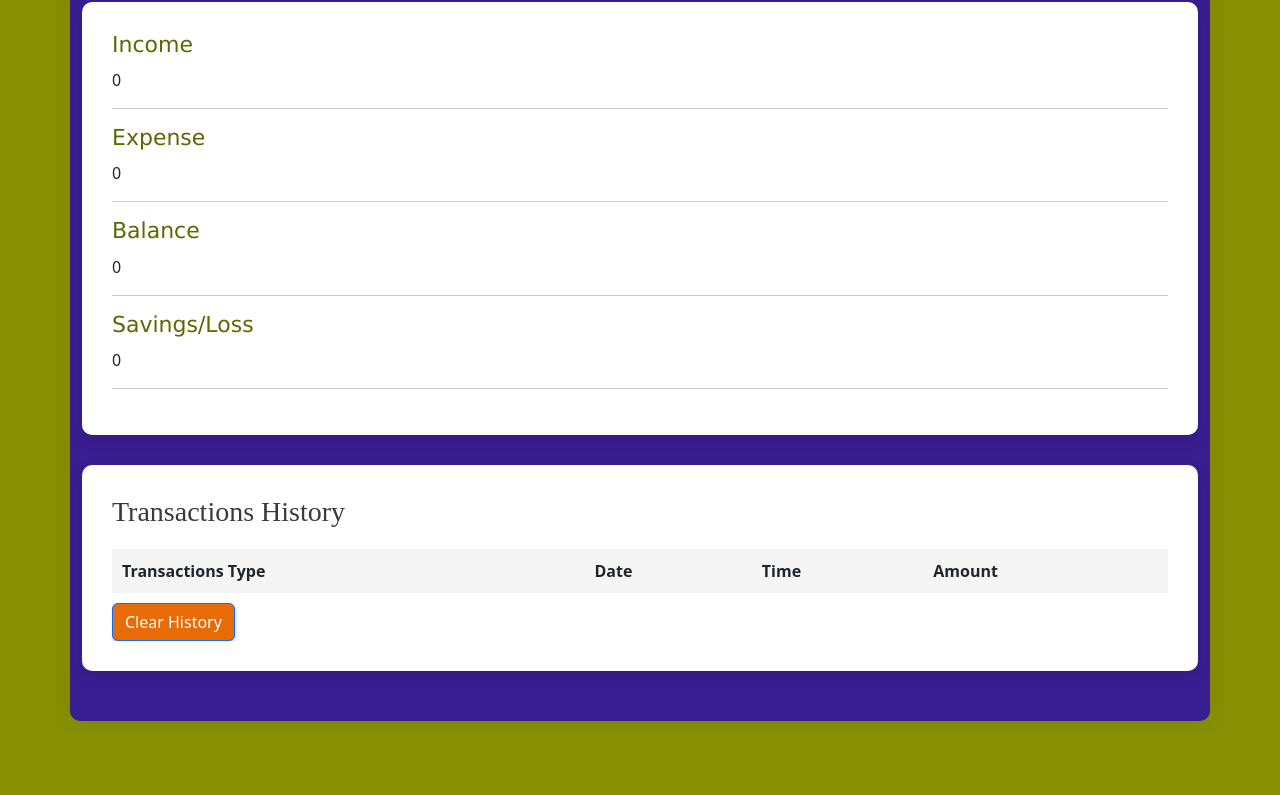
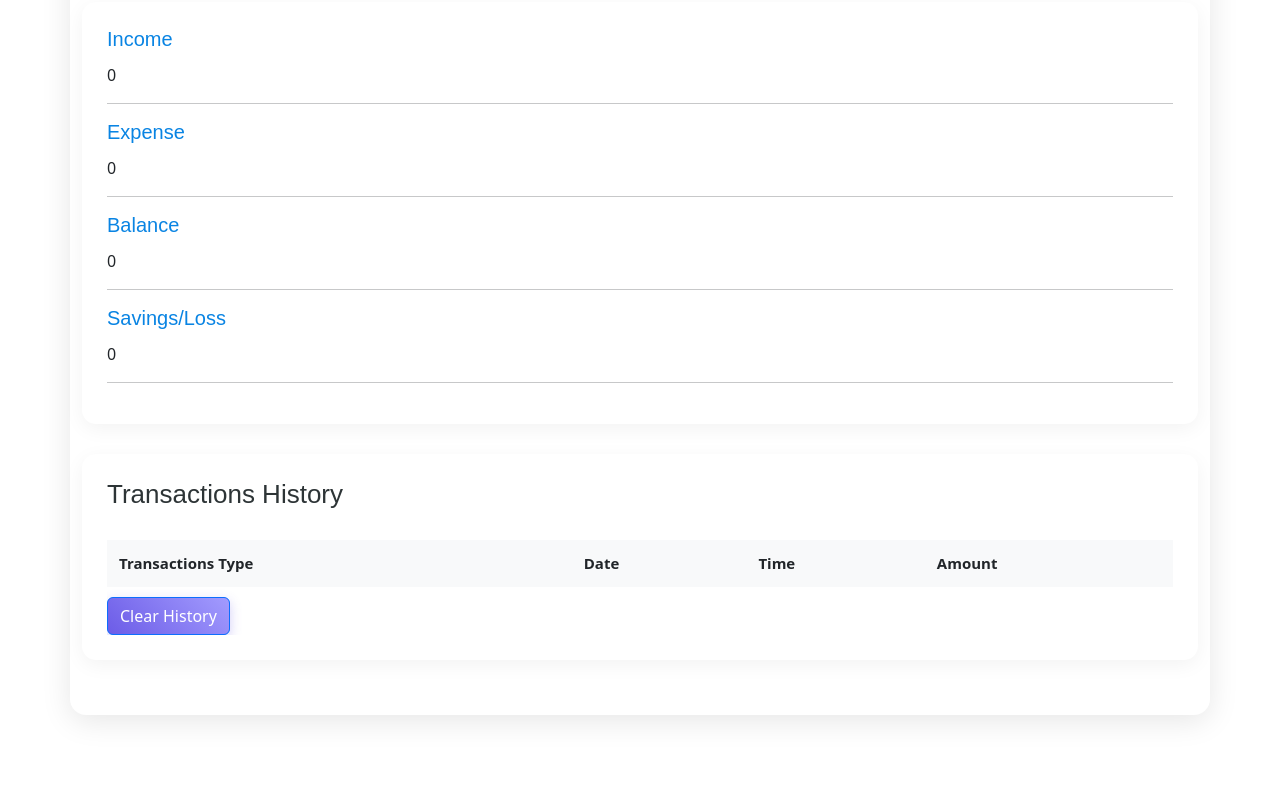
Before and after one commit to Syedasad2/Finance-App, a plain HTML site: page index.html in a window 1280 px wide. Shown: the part 396-1191 px from the top of the page. Before the commit the page ends 1167 px from the top, so only its background shows below. Drawn offline with nearby package versions, Linux system fonts and the light colour scheme.

Commit message:
CSS upgradations

```diff
--- a/app.js
+++ b/app.js
@@ -97,15 +97,14 @@ function calculateBalance(transactionIndex) {
 }
 
 function clearInput() {
-  document.getElementById("amount").value = ""; // Reset input field to empty string
+  document.getElementById("amount").value = "";
 }
 function clearTransactionHistory() {
-    // Reset all variables to initial values
     totalIncome = 0;
     totalExpenditure = 0;
     transactions = [];
 
-    // Update summary and transaction history
+
     updateSummary();
     updateTransactionHistory();
   }
--- a/index.html
+++ b/index.html
@@ -6,12 +6,12 @@
     <title>Document</title>
     <link rel="stylesheet" href="./style.css">
     <link href="https://cdn.jsdelivr.net/npm/bootstrap@5.3.3/dist/css/bootstrap.min.css" rel="stylesheet" integrity="sha384-QWTKZyjpPEjISv5WaRU9OFeRpok6YctnYmDr5pNlyT2bRjXh0JMhjY6hW+ALEwIH" crossorigin="anonymous">
-    <!-- Add links to Google Fonts for custom fonts -->
+
 <link href="https://fonts.googleapis.com/css2?family=Roboto:wght@400;500;700&display=swap" rel="stylesheet">
 </head>
 <div class="container">
-    <img src="https://img.freepik.com/free-vector/abstract-graphic-logo_1043-36.jpg" alt="Finance Solutions Logo" width="80px" height="80px" style="border-radius: 50px;">
-    <h1 style="font-weight: 600; font-family: serif; color: aliceblue; display: inline-block; vertical-align: middle;">Finance Solutions.</h1>
+    <img src="https://img.freepik.com/free-vector/abstract-graphic-logo_1043-36.jpg" alt="Finance Solutions Logo" width="50px" height="50px" style="border-radius: 50px;">
+    <h1 style="font-weight: 600; font-family: serif; color: rgb(6, 52, 93); display: inline-block; vertical-align: middle;">Finance Solutions</h1>
 
     <div class="section">
       <h2>Enter Amount</h2>
--- a/style.css
+++ b/style.css
@@ -6,124 +6,139 @@
 
 body {
   font-family: 'Roboto', sans-serif;
-  background-color: #879103 !important;
+  background-color: #f3f4f6;
+  color: #333;
+  line-height: 1.6;
+  padding: 20px;
 }
 
-/* Container styles */
+
 .container {
-  max-width: 800px;
-  margin: 50px auto;
-  padding: 20px;
-  background-color: #391e91;
-  border-radius: 10px;
-  box-shadow: 0 0 20px rgba(0, 0, 0, 0.1);
+  max-width: 420px;
+  margin: 60px auto;
+  padding: 25px;
+  background-color: #ffffff;
+  border-radius: 16px;
+  box-shadow: 0 6px 30px rgba(0, 0, 0, 0.1);
 }
 
-/* Heading styles */
+
 h1, h2, h3 {
-  color: #333;
+  color: #222;
   margin-bottom: 20px;
-  font-family:Verdana, Geneva, Tahoma, sans-serif;
+  font-family: 'Poppins', sans-serif;
 }
 
-/* Input styles */
+h1 {
+  font-size: 36px;
+}
+
+h2 {
+  font-size: 28px;
+}
+
+h3 {
+  font-size: 22px;
+}
+
+
 input[type="number"] {
   width: 100%;
-  padding: 10px;
+  padding: 12px;
   margin-bottom: 20px;
-  border: 1px solid #ddd;
-  border-radius: 5px;
+  border: 1px solid #ccc;
+  border-radius: 8px;
   font-size: 16px;
+  transition: border-color 0.3s;
 }
 
-/* All Buttons  */
+input[type="number"]:focus {
+  border-color: #6c5ce7;
+  outline: none;
+}
+
+/* Buttons */
 .btn {
   display: inline-block;
-  padding: 10px 20px;
+  padding: 12px 22px;
   border: none;
-  border-radius: 5px;
+  border-radius: 8px;
   cursor: pointer;
   font-size: 16px;
-  transition: transform 0.2s, box-shadow 0.2s;
+  font-weight: 500;
+  transition: all 0.25s ease;
   font-family: monospace;
 }
 
-/* Primary button styles */
+
 .btn-primary {
-  background-color: #696004;
+  background: linear-gradient(45deg, #6c5ce7, #a29bfe);
   color: #fff;
-  background-image: linear-gradient(45deg, #e76c08, #e76c08);
-  box-shadow: 0 2px 4px rgba(1, 60, 132, 0.3);
-
+  box-shadow: 0 4px 12px rgba(108, 92, 231, 0.3);
 }
 
-/* Button hover effect */
 .btn-primary:hover {
-  box-shadow: 0 4px 8px rgba(0, 123, 255, 0.3);
+  box-shadow: 0 6px 16px rgba(108, 92, 231, 0.4);
   transform: translateY(-2px);
 }
 
 
-/* Section styles */
 .section {
-  padding: 30px;
+  padding: 25px;
   margin-bottom: 30px;
-  border-radius: 10px;
-  background-color: #fff;
-  box-shadow: 0 5px 15px rgba(0, 0, 0, 0.1);
+  border-radius: 14px;
+  background-color: #ffffff;
+  box-shadow: 0 5px 20px rgba(0, 0, 0, 0.05);
+  animation: fadeIn 0.6s ease;
 }
 
-/* Heading styles */
+
 .section h2 {
-  margin-bottom: 20px;
-  font-size: 28px;
-  color: #3f3838;
-  font-family:serif;
+  margin-bottom: 18px;
+  font-size: 26px;
+  color: #2d3436;
 }
 
 .section h3 {
-  margin-bottom: 10px;
-  font-size: 22px;
-  font-weight: 500;
-  color: #5d6803;
+  margin-bottom: 12px;
+  font-size: 20px;
+  color: #0984e3;
 }
 
 
-/* Transaction table styles */
 table {
   width: 100%;
   border-collapse: collapse;
+  margin-top: 10px;
 }
 
 th, td {
-  padding: 10px;
-  border-bottom: 1px solid #ddd;
+  padding: 12px;
+  border-bottom: 1px solid #eee;
   text-align: left;
+  font-size: 15px;
 }
 
 th {
-  background-color: #f5f5f5;
+  background-color: #f8f9fa;
+  font-weight: 600;
 }
 
-/* Transaction history styles */
+
 .transaction-history {
   max-height: 300px;
   overflow-y: auto;
   margin-top: 20px;
 }
 
-/* Animation styles */
+
 @keyframes fadeIn {
   from {
     opacity: 0;
-    transform: translateY(-20px);
+    transform: translateY(-15px);
   }
   to {
     opacity: 1;
     transform: translateY(0);
   }
 }
-/* Animations */
-.section {
-  animation: fadeIn 0.5s ease;
-}
```
